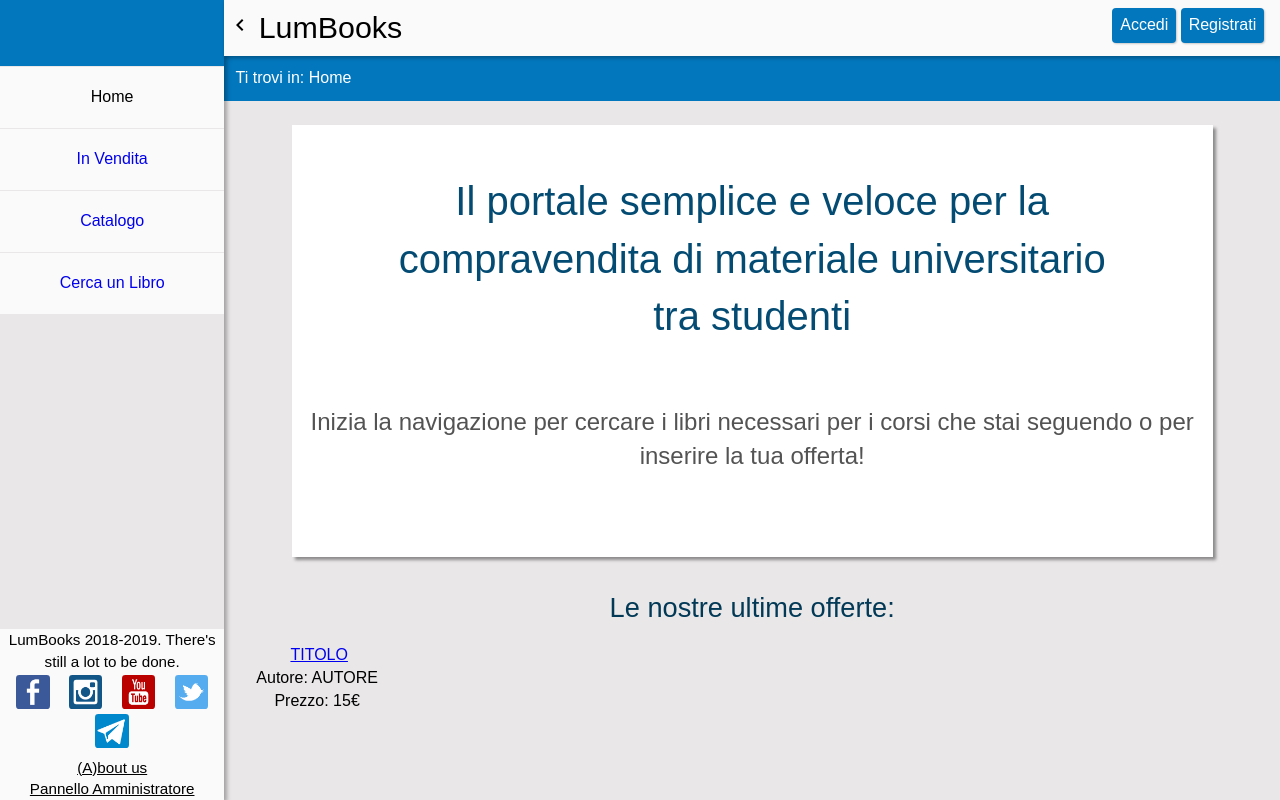
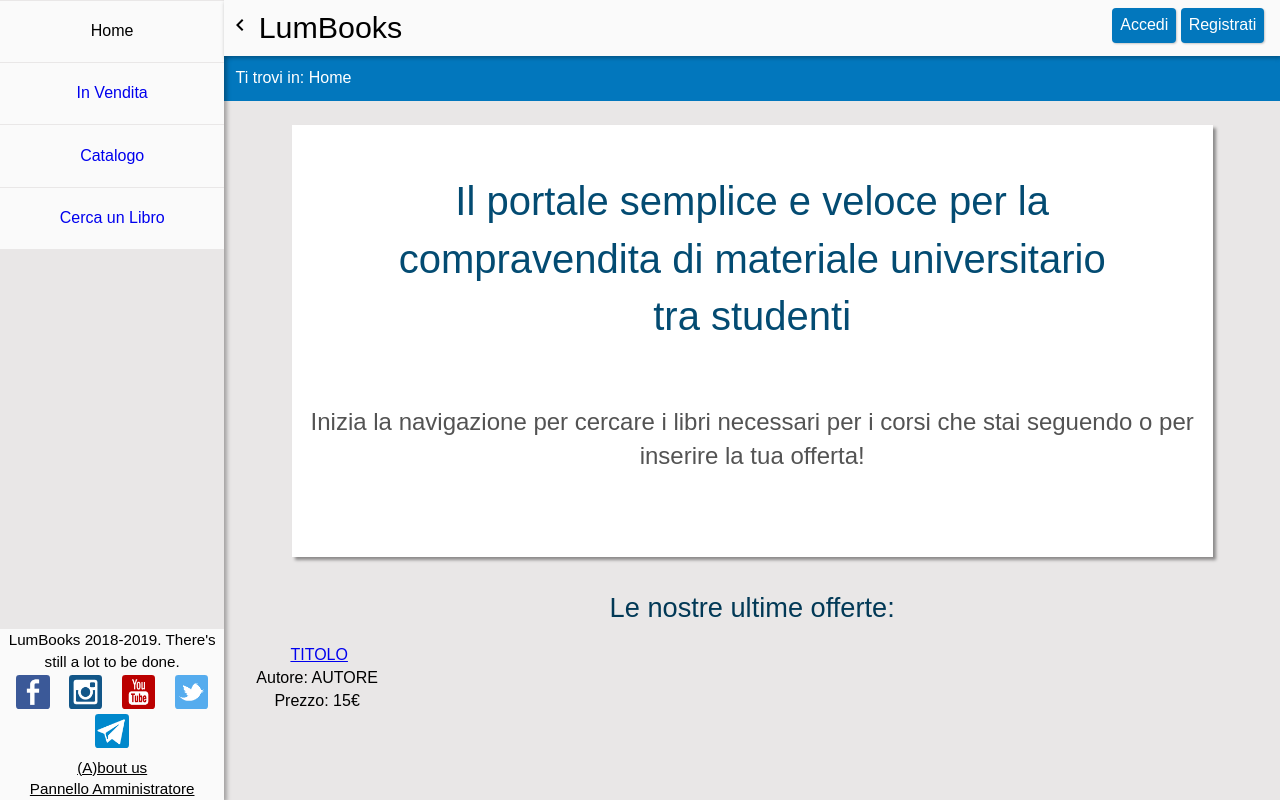
Before and after one commit to ElenaPontecchiani/LumBooks, a PHP site: page /php/home.php in a window 1280 px wide. Run offline with PHP 8.4, Linux system fonts and the light colour scheme.

Commit message:
relazione - sezione HTML5

```diff
--- a/css/style2.css
+++ b/css/style2.css
@@ -151,9 +151,7 @@ nav #stdbar li {
     display: flex;
     flex-direction: column;
     background-color: #0277bd ;
-    min-height: 3.1em;
     text-align: center;
-    padding:0.5em;
     color:white;
 }
 
```
Also changed, not shown: immagini_profilo/admin@admin.com.jpg (added), immagini_profilo/test@test.com.jpg (added), 2 other files.
